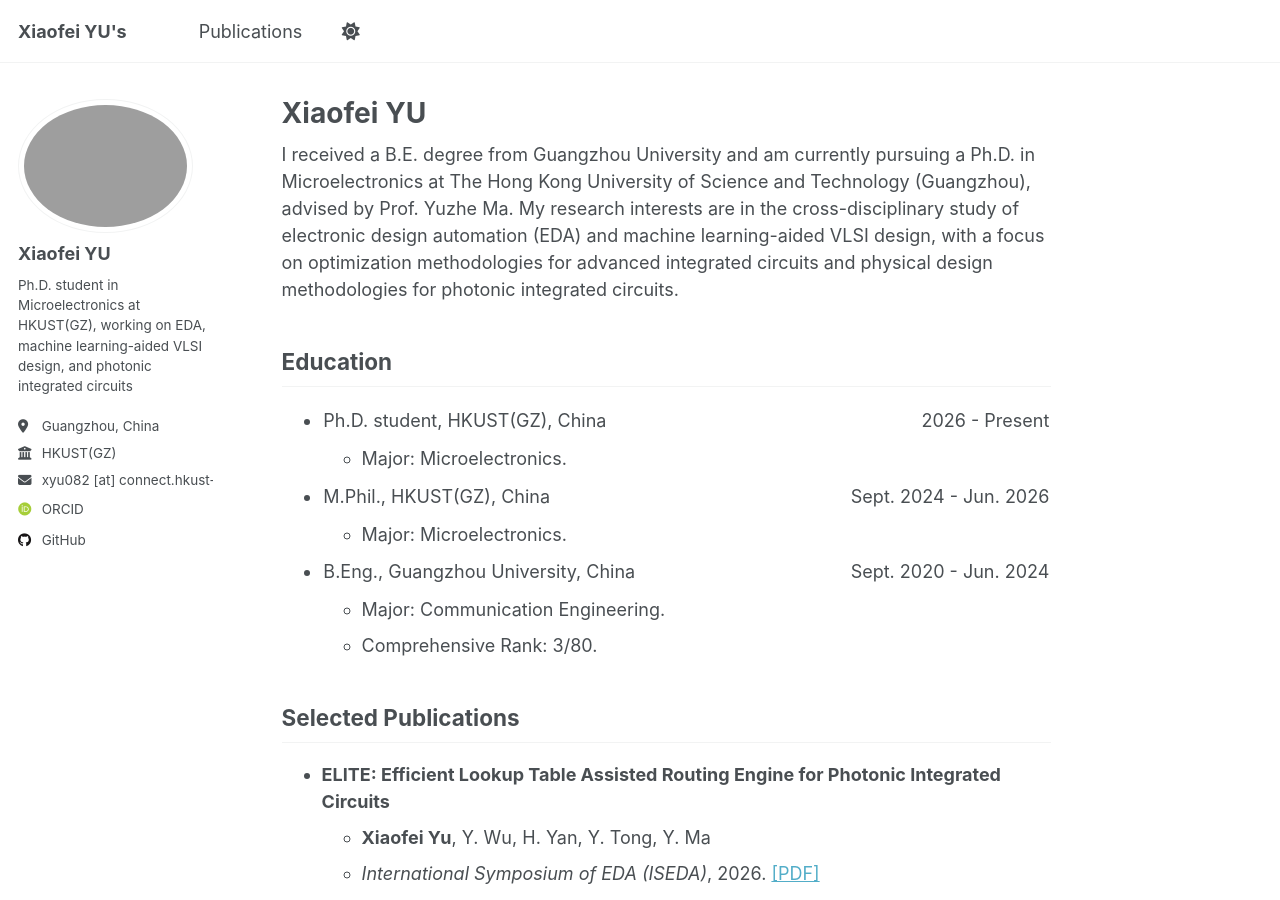
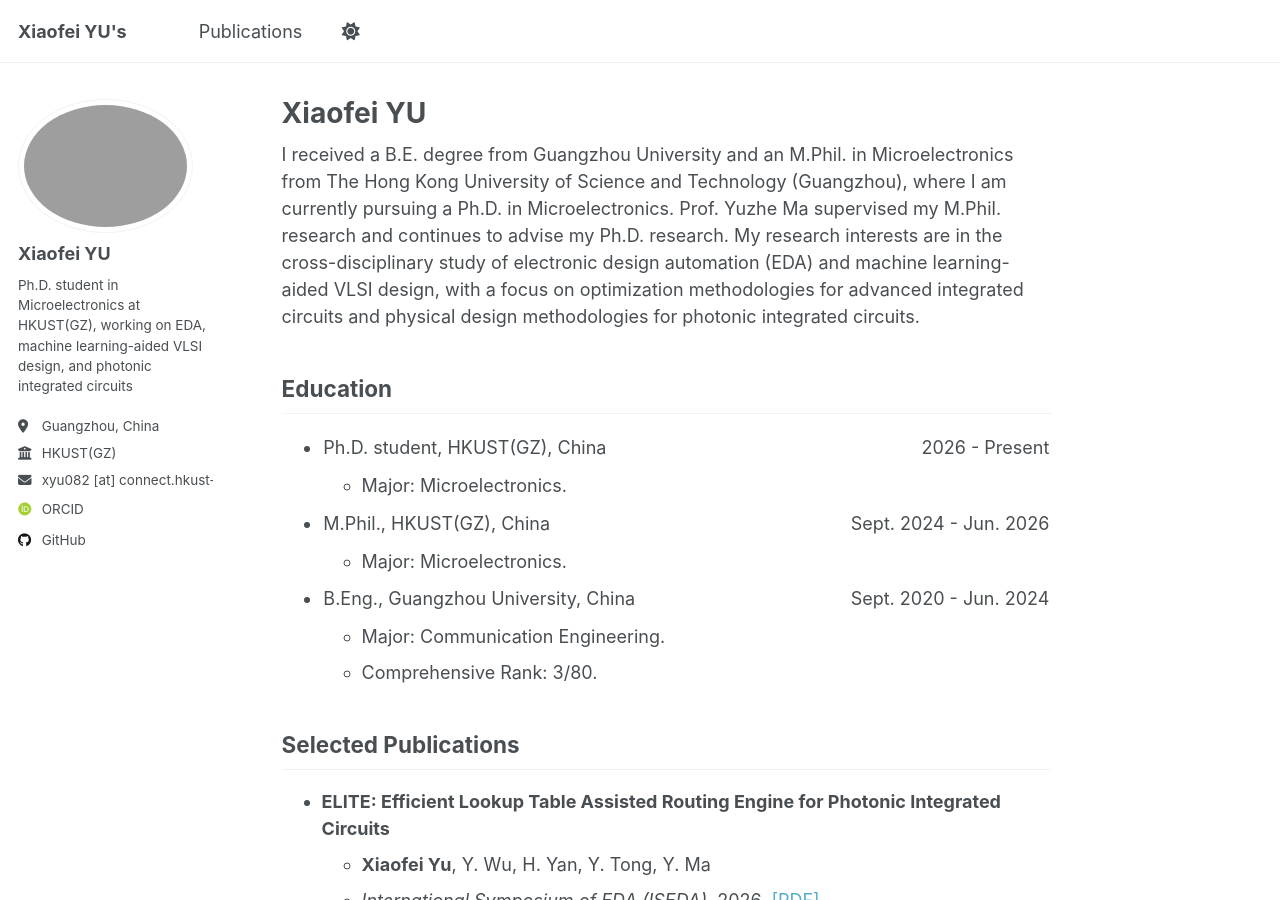
Before and after one commit to xiaofeiyu0723/xiaofeiyu0723.github.io, a Jekyll site: the page built from _pages/about.md, in a window 1280 px wide and 900 px high. Built offline with Jekyll 4.4.1, drawn with Linux system fonts in a browser that asks for light colours; some web fonts are replaced; a script that is not in the unit is left out.

Commit message:
Include MPhil degree and shared advisor in biography

```diff
--- a/_pages/about.md
+++ b/_pages/about.md
@@ -6,7 +6,7 @@ redirect_from:
   - /about/
   - /about.html
 ---
-I received a B.E. degree from Guangzhou University and am currently pursuing a Ph.D. in Microelectronics at The Hong Kong University of Science and Technology (Guangzhou), advised by Prof. Yuzhe Ma. My research interests are in the cross-disciplinary study of electronic design automation (EDA) and machine learning-aided VLSI design, with a focus on optimization methodologies for advanced integrated circuits and physical design methodologies for photonic integrated circuits.
+I received a B.E. degree from Guangzhou University and an M.Phil. in Microelectronics from The Hong Kong University of Science and Technology (Guangzhou), where I am currently pursuing a Ph.D. in Microelectronics. Prof. Yuzhe Ma supervised my M.Phil. research and continues to advise my Ph.D. research. My research interests are in the cross-disciplinary study of electronic design automation (EDA) and machine learning-aided VLSI design, with a focus on optimization methodologies for advanced integrated circuits and physical design methodologies for photonic integrated circuits.
 
 ## Education
 
```
